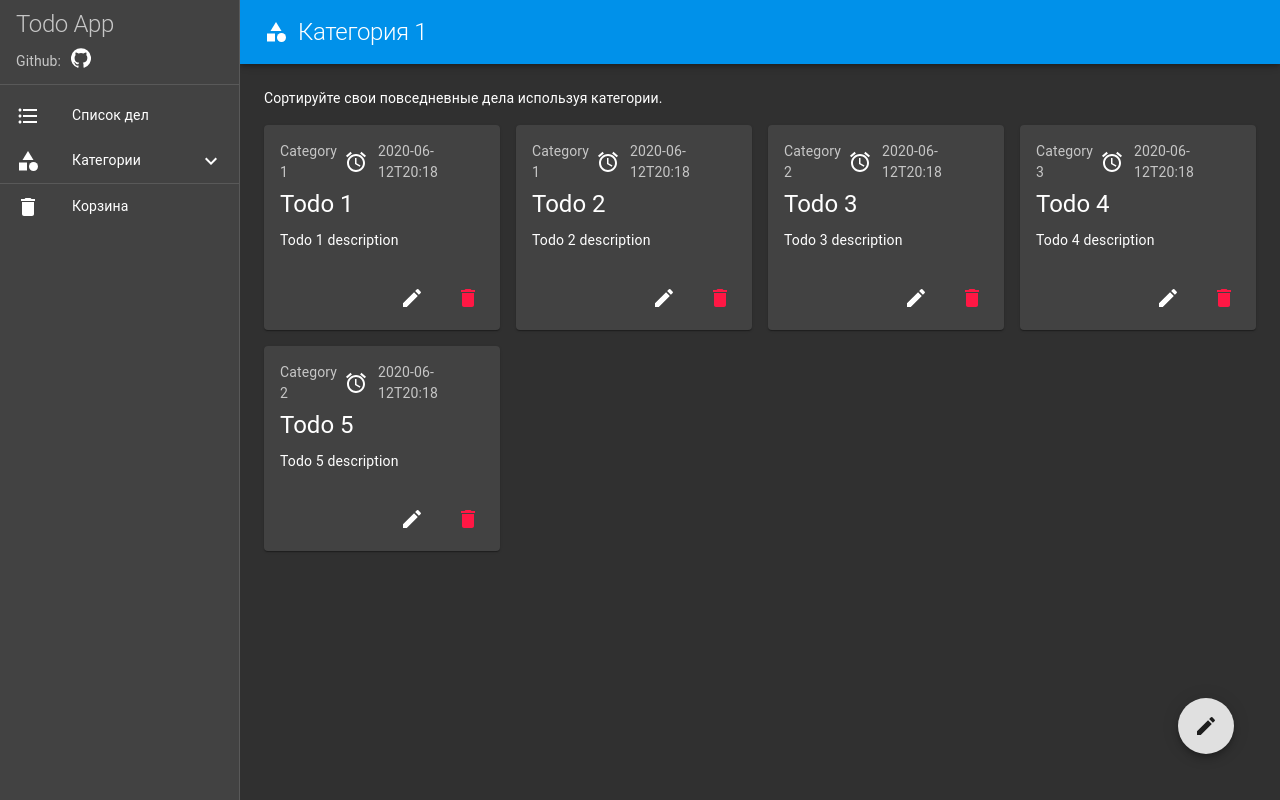
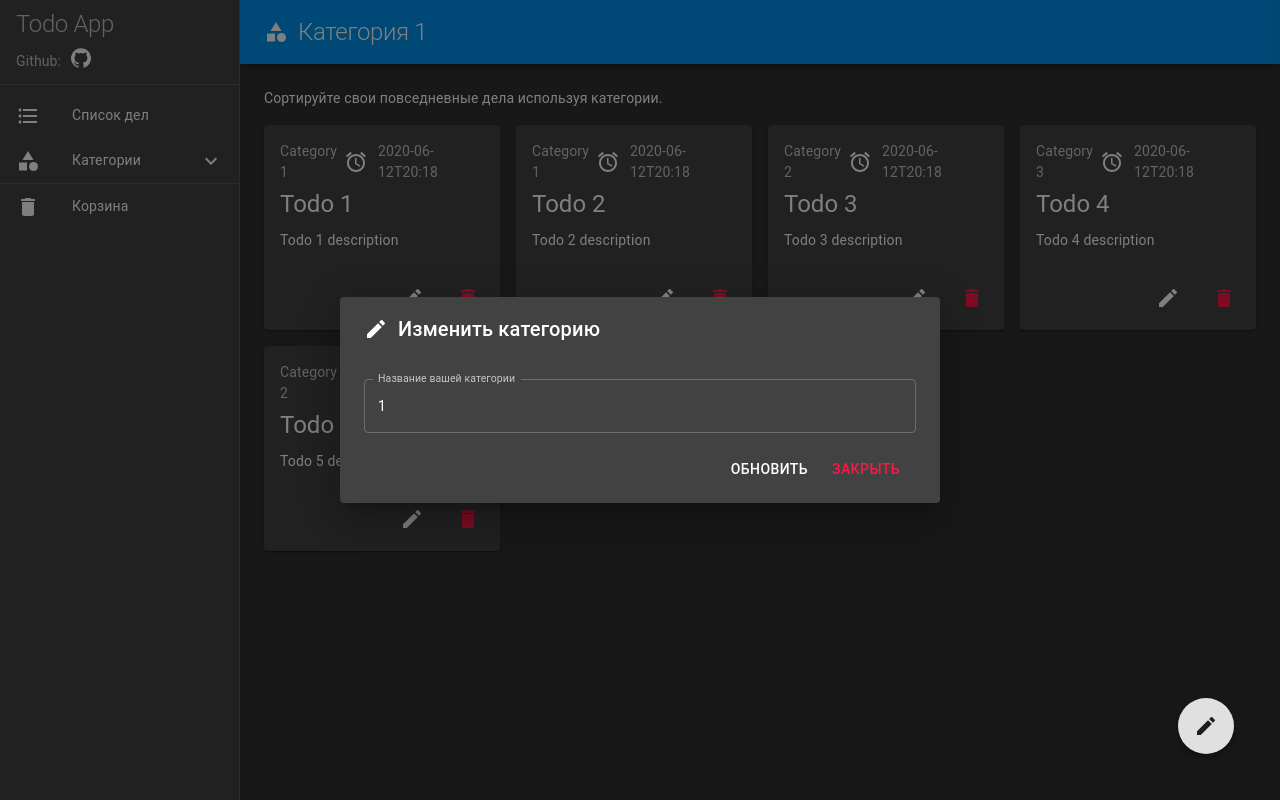
Before and after one commit to sergeyyarkov/todo-app, a React (Create React App) app in the folder client/: page /category/1 in a window 1280 px wide. Both pictures are taken after a click on the button 1206 px from the left and 726 px from the top of the page. Built offline with nearby package versions, Linux system fonts and the light colour scheme.

Commit message:
category modals

```diff
--- a/client/src/components/Categories/Categories.js
+++ b/client/src/components/Categories/Categories.js
@@ -3,11 +3,11 @@ import { Link } from 'react-router-dom'
 import { ListItem, ListItemText } from '@material-ui/core'
 
 const Categories = ({ data, history, classes }) => {
-  return data.map((e, i) => {
+  return data.map((category, i) => {
     return (
-      <Link className={classes.link} key={i} to={`/category/${i}`}>
-          <ListItem selected={history.location.pathname === `/category/${i}`} button className={classes.nested}>
-            <ListItemText primary={"Категория " + i} />
+      <Link className={classes.link} key={i} to={`/category/${category._id.$oid}`}>
+          <ListItem selected={history.location.pathname === `/category/${category._id.$oid}`} button className={classes.nested}>
+            <ListItemText primary={category.title} />
           </ListItem>
       </Link>
     )
--- a/client/src/components/Modals/Category/CreateCategoryModal.js
+++ b/client/src/components/Modals/Category/CreateCategoryModal.js
@@ -0,0 +1,69 @@
+import React from 'react';
+import useStyles from '../styles'
+import { Dialog, DialogContent, DialogTitle, DialogActions, Button, TextField } from '@material-ui/core'
+
+import CategoryIcon from '@material-ui/icons/Category';
+
+const CreateCategoryModal = ({ isModalOpen, handleCloseModal }) => {
+  const classes = useStyles()
+  const [fieldsData, setFieldsData] = React.useState({
+    title: '',
+  })
+
+  const handleFormSubmit = e => {
+    e.preventDefault()
+    const elements = e.target.elements
+    const data = {
+      title: elements.title.value,
+    }
+    handleCloseModal()
+    setFieldsData({
+      title: '',
+    })
+    console.log('Request on create category:', data)
+  }
+
+  const handleFieldChange = e => {
+    const target = e.target
+    setFieldsData({
+      title: target.name === 'title' ? target.value : fieldsData.title,
+    })
+  }
+
+  return (
+    <div>
+      <Dialog fullWidth={true} open={isModalOpen} onClose={handleCloseModal} color='default'>
+        <DialogTitle>
+          <CategoryIcon className={classes.headingIcon} /> Добавить новую категорию
+        </DialogTitle>
+        <DialogContent>
+          <form onSubmit={handleFormSubmit} noValidate autoComplete="off" className={classes.form}>
+            <TextField
+              name='title'
+              label="Название категории"
+              margin="normal"
+              placeholder='Название вашей категории'
+              variant="outlined"
+              className={classes.textField}
+              value={fieldsData.title}
+              onChange={handleFieldChange}
+              InputLabelProps={{
+                shrink: true,
+              }}
+            />
+            <DialogActions>
+              <Button type='submit' color="default">
+                Добавить
+              </Button>
+              <Button onClick={handleCloseModal} color="secondary">
+                Закрыть
+              </Button>
+            </DialogActions>
+          </form>
+        </DialogContent>
+      </Dialog>
+    </div>
+  )
+}
+
+export default CreateCategoryModal
--- a/client/src/components/Modals/Category/UpdateCategoryModal.js
+++ b/client/src/components/Modals/Category/UpdateCategoryModal.js
@@ -0,0 +1,65 @@
+import React from 'react';
+import useStyles from '../styles'
+import { Dialog, DialogContent, DialogTitle, DialogActions, Button, TextField } from '@material-ui/core'
+import EditIcon from '@material-ui/icons/Edit'
+
+
+const UpdateCategoryModal = ({ isModalOpen, handleCloseModal, selectedCategory, setSelectedCategory }) => {
+  const classes = useStyles()
+  const handleFormSubmit = e => {
+    e.preventDefault()
+    const elements = e.target.elements
+    const data = {
+      id: elements.title.value,
+    }
+    handleCloseModal()
+    console.log('Request on update category:', data)
+  }
+
+  console.log(selectedCategory)
+
+  const handleFieldChange = e => {
+    const target = e.target
+    // setSelectedCategory({
+    //   id: target.name === 'title' ? target.value : selectedTodo.title,
+    // })
+  }
+
+  return (
+    <div>
+      <Dialog fullWidth={true} open={isModalOpen} onClose={handleCloseModal} color='default'>
+        <DialogTitle className={classes.heading}>
+          <EditIcon className={classes.headingIcon} />
+          Изменить категорию
+        </DialogTitle>
+        <DialogContent>
+          <form onSubmit={handleFormSubmit} noValidate autoComplete="off" className={classes.form}>
+            <TextField
+              name='title'
+              label="Название вашей категории"
+              margin="normal"
+              placeholder='Название вашей категории'
+              variant="outlined"
+              className={classes.textField}
+              value={selectedCategory.id}
+              onChange={handleFieldChange}
+              InputLabelProps={{
+                shrink: true,
+              }}
+            />
+            <DialogActions>
+              <Button type='submit' color="default">
+                Обновить
+              </Button>
+              <Button onClick={handleCloseModal} color="secondary">
+                Закрыть
+              </Button>
+            </DialogActions>
+          </form>
+        </DialogContent>
+      </Dialog>
+    </div>
+  )
+}
+
+export default UpdateCategoryModal
--- a/client/src/components/Modals/Todo/CreateTodoModal.js
+++ b/client/src/components/Modals/Todo/CreateTodoModal.js
@@ -1,5 +1,5 @@
 import React from 'react';
-import useStyles from './styles'
+import useStyles from '../styles'
 import { Dialog, DialogContent, DialogTitle, DialogActions, Button, TextField, Select, MenuItem, InputLabel, FormControl } from '@material-ui/core'
 import AddIcon from '@material-ui/icons/Add'
 
--- a/client/src/components/Modals/Todo/UpdateTodoModal.js
+++ b/client/src/components/Modals/Todo/UpdateTodoModal.js
@@ -1,5 +1,5 @@
 import React from 'react';
-import useStyles from './styles'
+import useStyles from '../styles'
 import { Dialog, DialogContent, DialogTitle, DialogActions, Button, TextField, Select, MenuItem, InputLabel, FormControl } from '@material-ui/core'
 import EditIcon from '@material-ui/icons/Edit'
 
--- a/client/src/components/Nav/Nav.js
+++ b/client/src/components/Nav/Nav.js
@@ -1,5 +1,6 @@
 import React from 'react'
 import NavContent from './NavContent/NavContent'
+import CreateCategoryModal from '../Modals/Category/CreateCategoryModal'
 import { Drawer, Hidden, makeStyles, useTheme } from '@material-ui/core';
 
 const useStyles = makeStyles((theme) => ({
@@ -17,10 +18,15 @@ const useStyles = makeStyles((theme) => ({
 const Nav = ({ window, mobileOpen, handleDrawerToggle, history }) => {
   const classes = useStyles();
   const theme = useTheme();
-
   const container = window !== undefined ? () => window().document.body : undefined;
 
+  const [isModalOpen, setIsModalOpen] = React.useState(false)
+  const handleCloseModal = () => setIsModalOpen(false)
+  const handleOpenModal = () => setIsModalOpen(true)
+
   return (
+    <>
+      <CreateCategoryModal isModalOpen={isModalOpen} handleCloseModal={handleCloseModal} />
       <nav className={classes.drawer} aria-label="mailbox folders">
         <Hidden smUp implementation="css">
           <Drawer
@@ -36,7 +42,7 @@ const Nav = ({ window, mobileOpen, handleDrawerToggle, history }) => {
               keepMounted: true,
             }}
           >
-          <NavContent history={history} />
+            <NavContent handleOpenModal={handleOpenModal} history={history} />
           </Drawer>
         </Hidden>
         <Hidden xsDown implementation="css">
@@ -47,10 +53,11 @@ const Nav = ({ window, mobileOpen, handleDrawerToggle, history }) => {
             variant="permanent"
             open
           >
-          <NavContent history={history} />
+            <NavContent handleOpenModal={handleOpenModal} history={history} />
           </Drawer>
         </Hidden>
       </nav>
+    </>
   )
 }
 
--- a/client/src/components/Nav/NavContent/NavContent.js
+++ b/client/src/components/Nav/NavContent/NavContent.js
@@ -11,6 +11,8 @@ import DeleteIcon from '@material-ui/icons/Delete';
 import GitHubIcon from '@material-ui/icons/GitHub';
 import ExpandLess from '@material-ui/icons/ExpandLess'
 import ExpandMore from '@material-ui/icons/ExpandMore'
+
+import categories from '../../../db/categories.json'
 
 const useStyles = makeStyles((theme) => ({
   navHeading: {
@@ -41,7 +43,7 @@ const useStyles = makeStyles((theme) => ({
   }
 }))
 
-const NavContent = ({ history }) => {
+const NavContent = ({ history, handleOpenModal }) => {
   const classes = useStyles()
   const [collapseInfo, setCollapseInfo] = React.useState({
     idCollapse: 0,
@@ -87,9 +89,9 @@ const NavContent = ({ history }) => {
         </ListItem>
         <Collapse in={collapseInfo.isCollapseOpen} timeout="auto" unmountOnExit>
           <List component="div" disablePadding>
-          <Categories data={[1,2,3]} history={history} classes={classes} />
+            <Categories data={categories} history={history} classes={classes} />
             <ListItem className={classes.addCategoryItem}>
-            <IconButton aria-label="add">
+              <IconButton onClick={() => handleOpenModal()} aria-label="add">
                 <AddIcon />
               </IconButton>
             </ListItem>
--- a/client/src/containers/CategoryContainer/CategoryContainer.js
+++ b/client/src/containers/CategoryContainer/CategoryContainer.js
@@ -1,17 +1,37 @@
 import React from 'react';
 import Todos from '../../components/Todos/Todos'
+import UpdateCategoryModal from '../../components/Modals/Category/UpdateCategoryModal'
 import Fab from '../../components/Fab/Fab'
 import { Grid, Typography } from '@material-ui/core'
 
 import todos from '../../db/todos.json'
 
-// import { useParams } from 'react-router-dom'
+import { useParams } from 'react-router-dom'
 
 const Category = () => {
-  // const { slug } = useParams()
+  const { slug } = useParams()
+  const [isModalOpen, setIsModalOpen] = React.useState(false)
+  const [selectedCategory, setSelectedCategory] = React.useState({
+    id: ''
+  })
+
+  const handleOpenModal = () => {
+    setSelectedCategory({
+      id: slug
+    })
+    setIsModalOpen(true)
+  }
+  const handleCloseModal = () => {
+    setSelectedCategory({
+      id: ''
+    })
+    setIsModalOpen(false)
+  }
   return (
+    <>
+      <UpdateCategoryModal isModalOpen={isModalOpen} handleCloseModal={handleCloseModal} selectedCategory={selectedCategory} setSelectedCategory={setSelectedCategory} />
+      <Fab size='large' ariaLabel='add' typeIcon='edit' handleOpenModal={handleOpenModal} />
       <Grid container spacing={2}>
-      <Fab size='large' ariaLabel='add' typeIcon='edit'/>
         <Grid item xs={12}>
           <Typography>
             Сортируйте свои повседневные дела используя категории.
@@ -20,6 +40,7 @@ const Category = () => {
         {/* Здесь берем значение slug из query и передаем полученные данные в prop data !!!!  */}
         <Todos data={todos} />
       </Grid>
+    </>
   )
 }
 
```
Also changed, not shown: client/src/components/Modals/styles.js (renamed from client/src/components/Modals/Todo/styles.js). Lines whose indentation alone changed are shown as unchanged.
